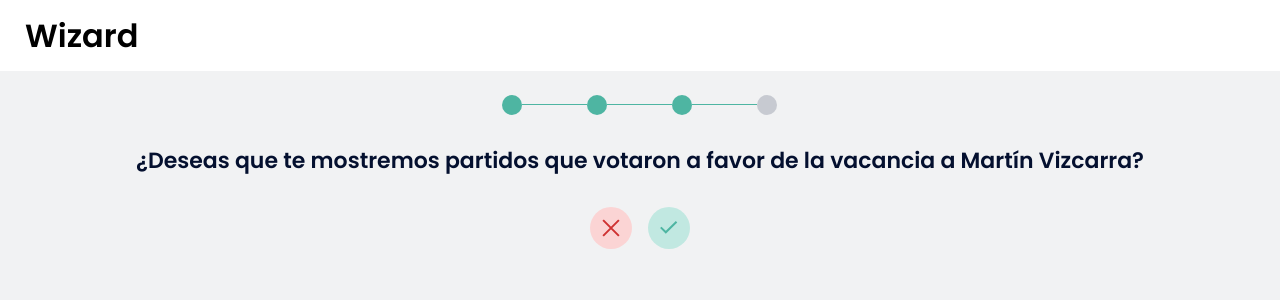
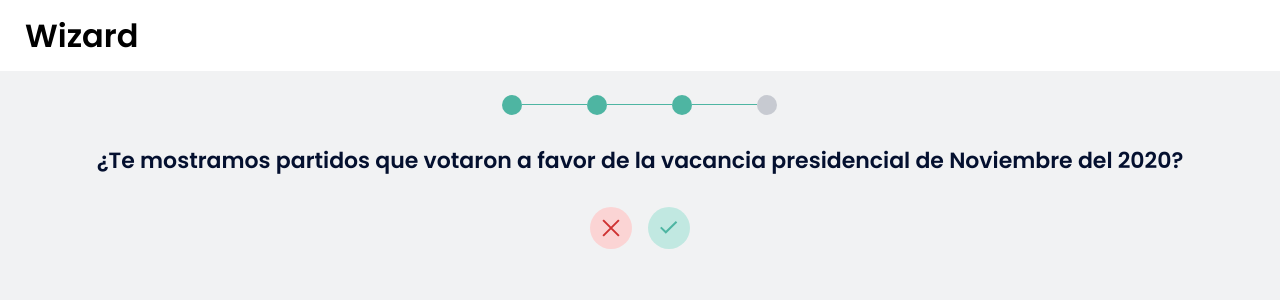
Before and after one commit to openpolitica/open-wizard, a Next.js app: page /steps/3 in a window 1280 px wide. Shown: the top 300 px of the page. Built offline with nearby package versions, Linux system fonts and the light colour scheme.

Commit message:
Update steps text
Following UX updates.

```diff
--- a/components/Steps/2/index.js
+++ b/components/Steps/2/index.js
@@ -19,8 +19,7 @@ export default function Step2() {
       <Styled.Step>
         <Styled.Stepper steps={2} of={4} />
         <Styled.Title align="center">
-          ¿Deseas que te mostremos candidatos con sentencias en el Poder
-          Judicial?
+          ¿Incluimos candidatos con sentencias en el Poder Judicial?
         </Styled.Title>
         <Styled.YesNoButton
           onYesButtonClick={onYesButtonClick}
--- a/components/Steps/3/index.js
+++ b/components/Steps/3/index.js
@@ -19,8 +19,8 @@ export default function Step3() {
       <Styled.Step>
         <Styled.Stepper steps={3} of={4} />
         <Styled.Title align="center">
-          ¿Deseas que te mostremos partidos que votaron a favor de la vacancia a
-          Martín Vizcarra?
+          ¿Te mostramos partidos que votaron a favor de la vacancia presidencial
+          de Noviembre del 2020?
         </Styled.Title>
         <Styled.YesNoButton
           onYesButtonClick={onYesButtonClick}
```
